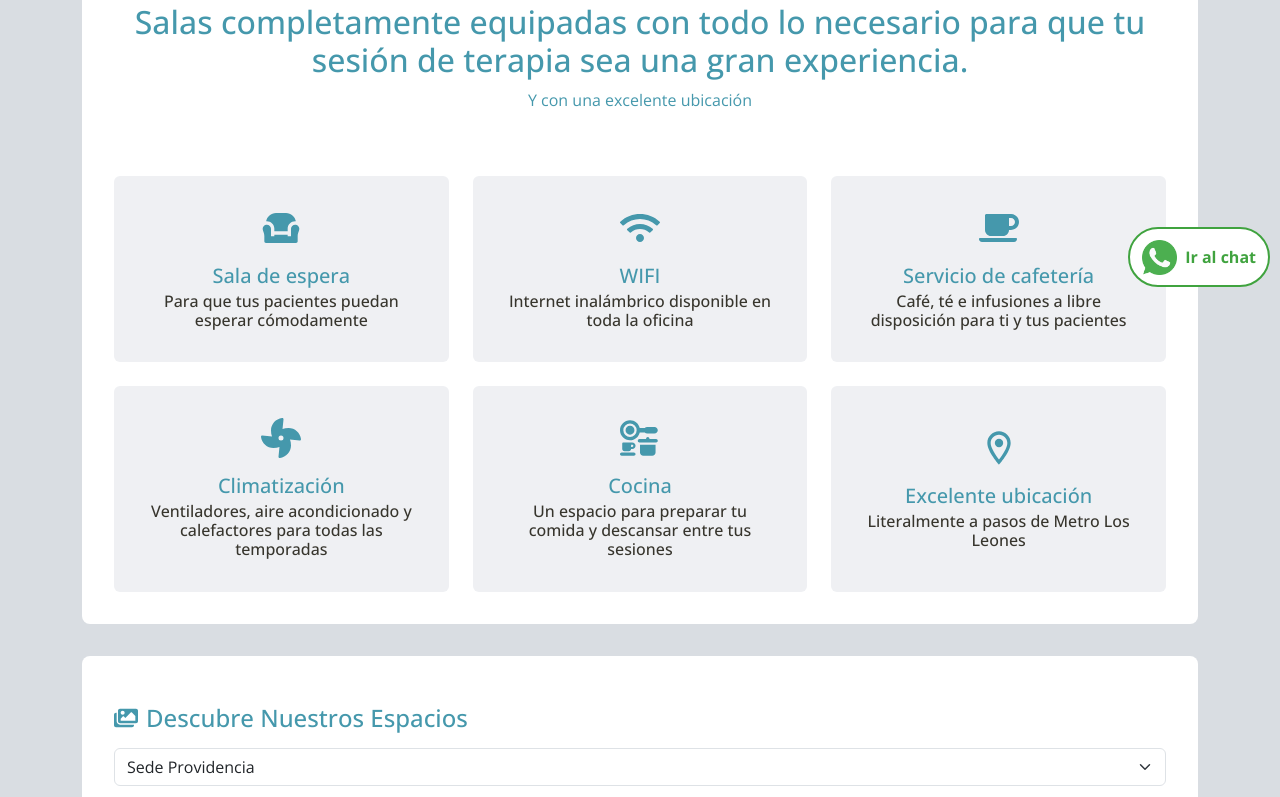
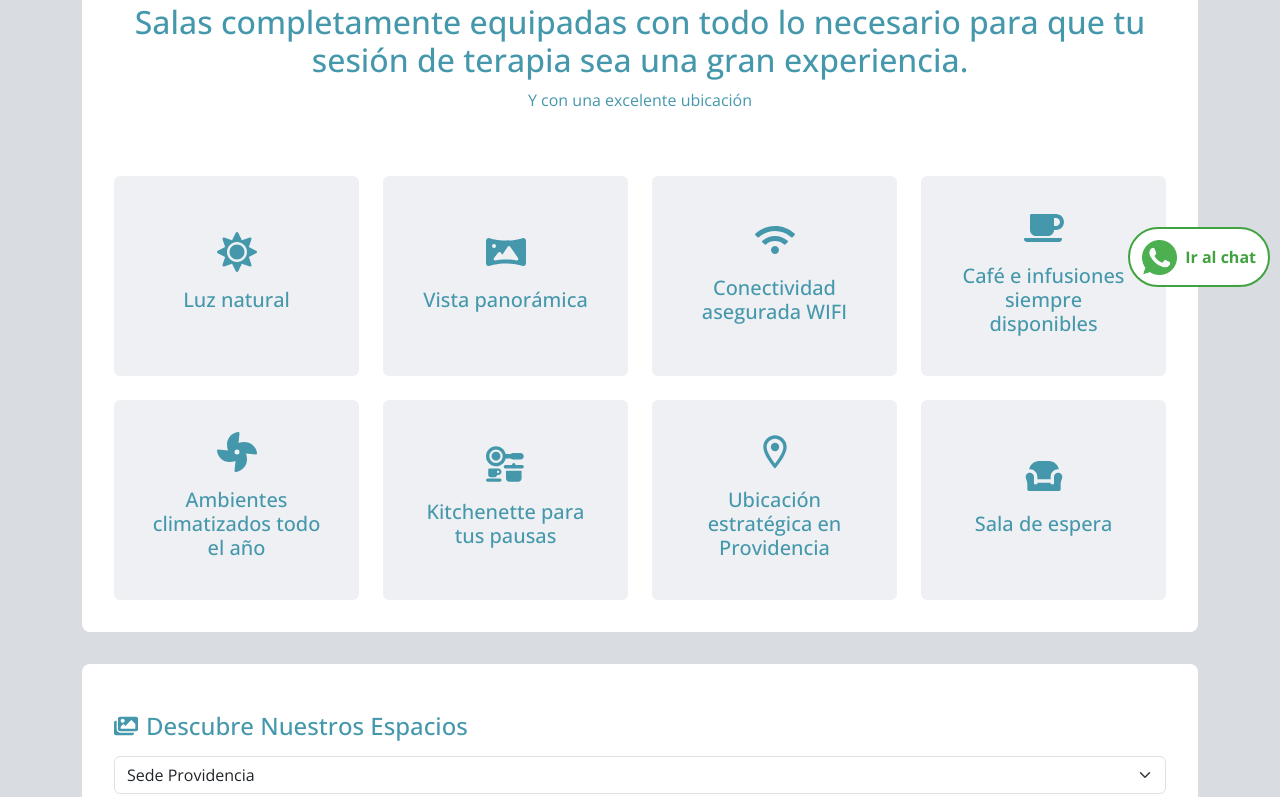
Before and after one commit to ssalinascalibar/espacio-box-noLogin, a React (Vite) app: page /boxes in a window 1280 px wide. Shown: the part 493-1290 px from the top of the page. Built offline with nearby package versions, Linux system fonts and the light colour scheme.

Commit message:
mod info box cards in boxes.jsx

```diff
--- a/src/features/boxes/Boxes.jsx
+++ b/src/features/boxes/Boxes.jsx
@@ -12,11 +12,13 @@ import ReactPlayer from "react-player";
 import HorizontalGallery from "../../shared/components/gallery/HorizontalGallery";
 import {
   FaImages,
+  FaSun,
+  FaPanorama,
   FaWifi,
   FaCoffee,
   FaFan,
+  FaKitchenSet,
   MdOutlineLocationOn,
-  FaKitchenSet,
   RiSofaFill,
   FaVideo,
 } from "../../assets/icons/icons";
@@ -47,42 +49,53 @@ export default function Boxes() {
   const iconData = [
     {
       id: 0,
-      icon: <RiSofaFill size={40} />,
-      title: "Sala de espera",
+      icon: <FaSun size={40} />,
+      title: "Luz natural",
       description: "Para que tus pacientes puedan esperar cómodamente",
     },
     {
       id: 1,
+      icon: <FaPanorama size={40} />,
+      title: "Vista panorámica",
+      description: "Hermosas vistas para disfrutar mientras trabajas",
+    },
+    {
+      id: 2,
       icon: <FaWifi size={40} />,
-      title: "WIFI",
+      title: "Conectividad asegurada WIFI",
       description: "Internet inalámbrico disponible en toda la oficina",
     },
     {
-      id: 2,
+      id: 3,
       icon: <FaCoffee size={40} />,
-      title: "Servicio de cafetería",
-      description:
-        "Café, té e infusiones a libre disposición para ti y tus pacientes",
+      title: "Café e infusiones siempre disponibles",
+      description: "Libre disposición para ti y tus pacientes",
     },
     {
-      id: 3,
+      id: 4,
       icon: <FaFan size={40} />,
-      title: "Climatización",
+      title: "Ambientes climatizados todo el año",
       description:
         "Ventiladores, aire acondicionado y calefactores para todas las temporadas",
     },
     {
-      id: 4,
+      id: 5,
       icon: <FaKitchenSet size={40} />,
-      title: "Cocina",
+      title: "Kitchenette para tus pausas",
       description:
         "Un espacio para preparar tu comida y descansar entre tus sesiones",
     },
     {
-      id: 5,
+      id: 6,
       icon: <MdOutlineLocationOn size={40} />,
-      title: "Excelente ubicación",
+      title: "Ubicación estratégica en Providencia",
       description: "Literalmente a pasos de Metro Los Leones",
+    },
+    {
+      id: 7,
+      icon: <RiSofaFill size={40} />,
+      title: "Sala de espera",
+      description: "Para que tus pacientes puedan esperar cómodamente",
     },
   ];
 
@@ -152,14 +165,11 @@ export default function Boxes() {
               </Row>
               <Row className="g-4">
                 {iconData.map((card) => (
-                  <Col key={card.id} xs={12} lg={4}>
+                  <Col key={card.id} xs={12} lg={3}>
                     <Card className="text-left h-100">
                       <Card.Body className="d-flex flex-column justify-content-center">
                         <div className="mb-3">{card.icon}</div>
                         <Card.Title>{card.title}</Card.Title>
-                        <Card.Subtitle className="card-subtitle">
-                          {card.description}
-                        </Card.Subtitle>
                       </Card.Body>
                     </Card>
                   </Col>
@@ -208,8 +218,9 @@ export default function Boxes() {
               <Row>
                 <h2 className="section-titles">Nuestras instalaciones</h2>
                 <p>
-              Invitamos a todos quienes trabajan con nosotros a formar parte de
-              esta comunidad como una red de apoyo, autocuidado y derivación.
+                  Invitamos a todos quienes trabajan con nosotros a formar parte
+                  de esta comunidad como una red de apoyo, autocuidado y
+                  derivación.
                 </p>
                 <div id="show-title-gallery">
                   <FaVideo />
```
Lines whose indentation alone changed are shown as unchanged.
